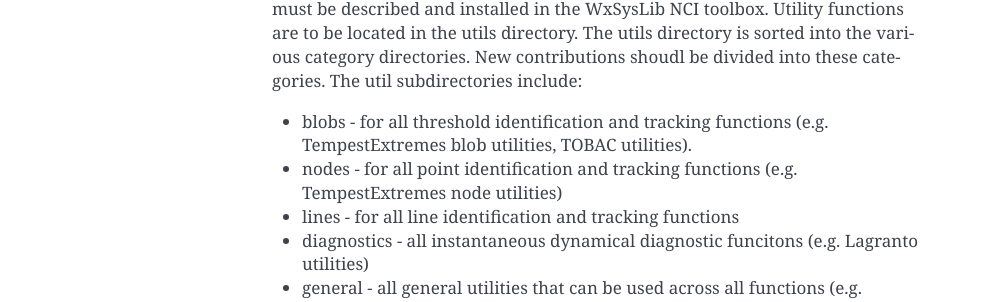
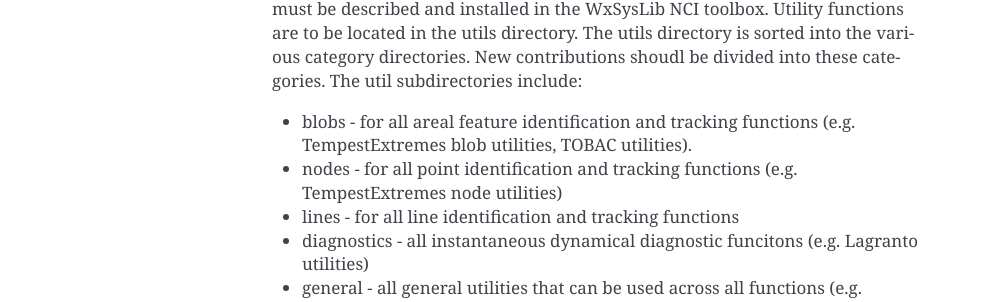
Before and after one commit to andrewbrown31/WxSysLib, a Sphinx documentation site: the page built from docs/contributing.rst, in a window 1280 px wide. Shown: the part 593-895 px from the top of the page, without its empty margins (148-1140 px from the left). Built offline with Sphinx 7.4.7, drawn with Linux system fonts in a browser that asks for light colours.

Commit message:
Update contributing.rst

```diff
--- a/docs/contributing.rst
+++ b/docs/contributing.rst
@@ -11,7 +11,7 @@ Utility functions
 ------------------
 Utility functions are python functions within WxSysLib that can be reused in a number of different applications and recipes. Codes contirbutions, wherever possible, should be written as a series of utility functions. They can have dependencies on packages outside of utils (as described in "Installed packages") but they must be described and installed in the WxSysLib NCI toolbox. Utility functions are to be located in the utils directory. The utils directory is sorted into the various category directories. New contributions shoudl be divided into these categories. The util subdirectories include:
 
-- blobs - for all threshold identification and tracking functions (e.g. TempestExtremes blob utilities, TOBAC utilities).
+- blobs - for all areal feature identification and tracking functions (e.g. TempestExtremes blob utilities, TOBAC utilities).
 - nodes - for all point identification and tracking functions (e.g. TempestExtremes node utilities)
 - lines - for all line identification and tracking functions
 - diagnostics - all instantaneous dynamical diagnostic funcitons (e.g. Lagranto utilities)
```
